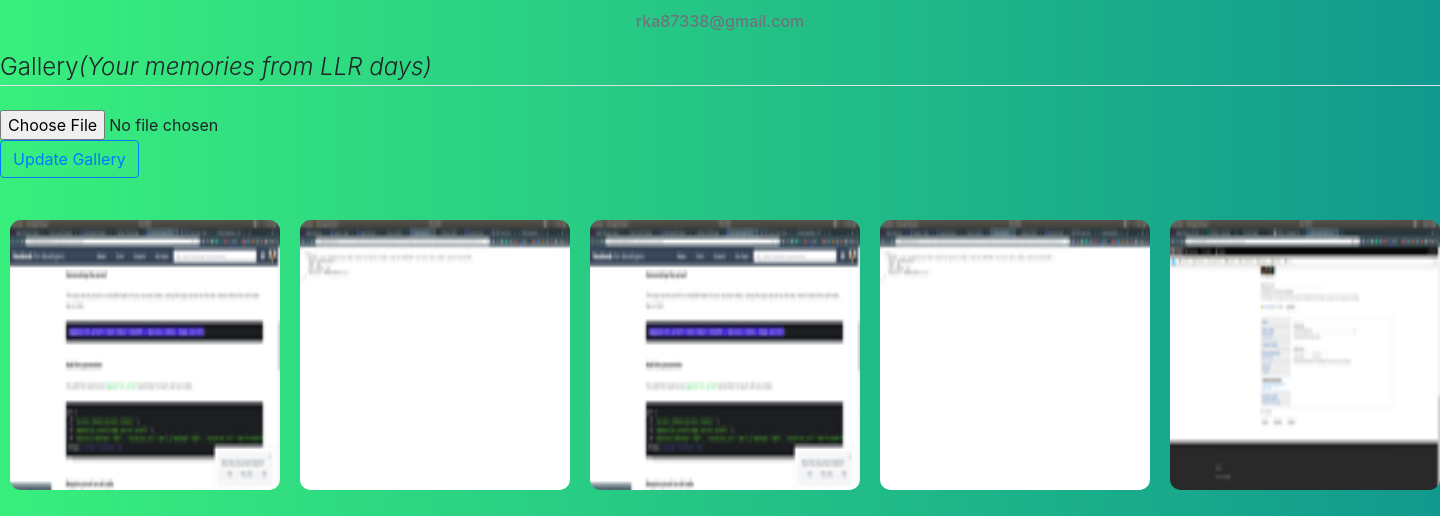
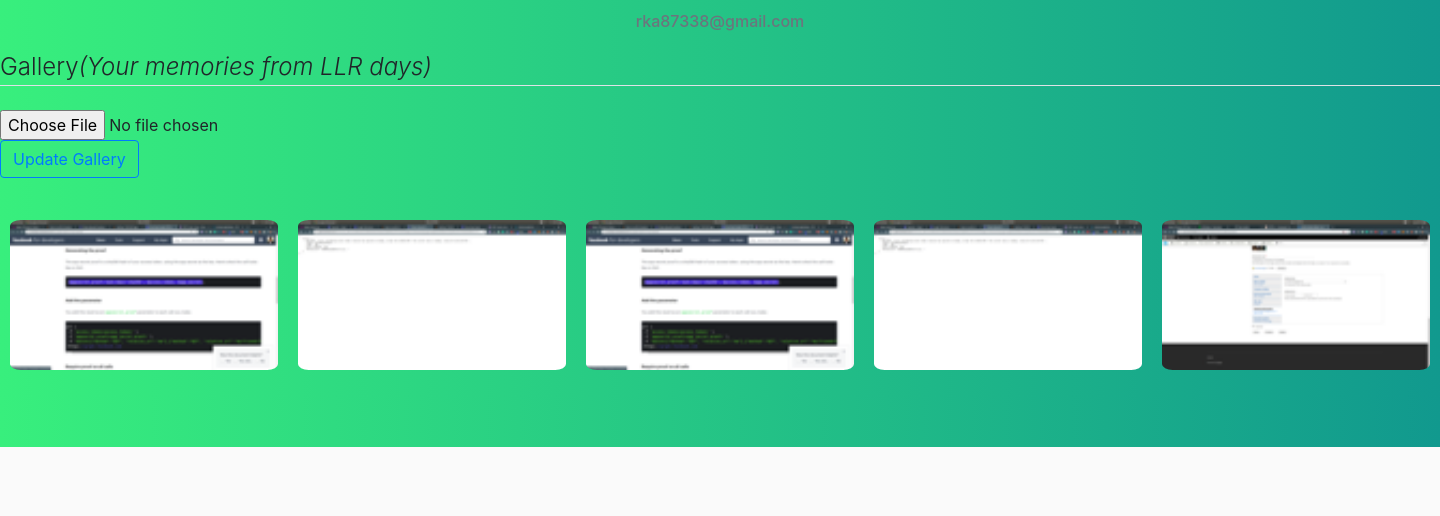
Before and after one commit to UtkJaiswal/hall, a Flask app: page /dashboard in a window 1440 px wide. Shown: the part 353-869 px from the top of the page. After the commit the page ends 800 px from the top, so only its background shows below. Run offline with Flask 2, Linux system fonts and the light colour scheme; a user stored in the database is signed in; some libraries are stand-ins or nearby versions; some web fonts are replaced.

Commit message:
Add files via upload

```diff
--- a/static/dashboard.css
+++ b/static/dashboard.css
@@ -8,8 +8,8 @@ background: linear-gradient(to right, #38ef7d, #11998e); /* W3C, IE 10+/ Edge, F
 
 .gallery-images {
     margin: 10px;
-    width: 270px;
-    height: 270px;
+    width: 100%;
+    height: 100%;
     border-radius: 4%;
 
 }
```
Also changed, not shown: static/logo.jpg (added).
